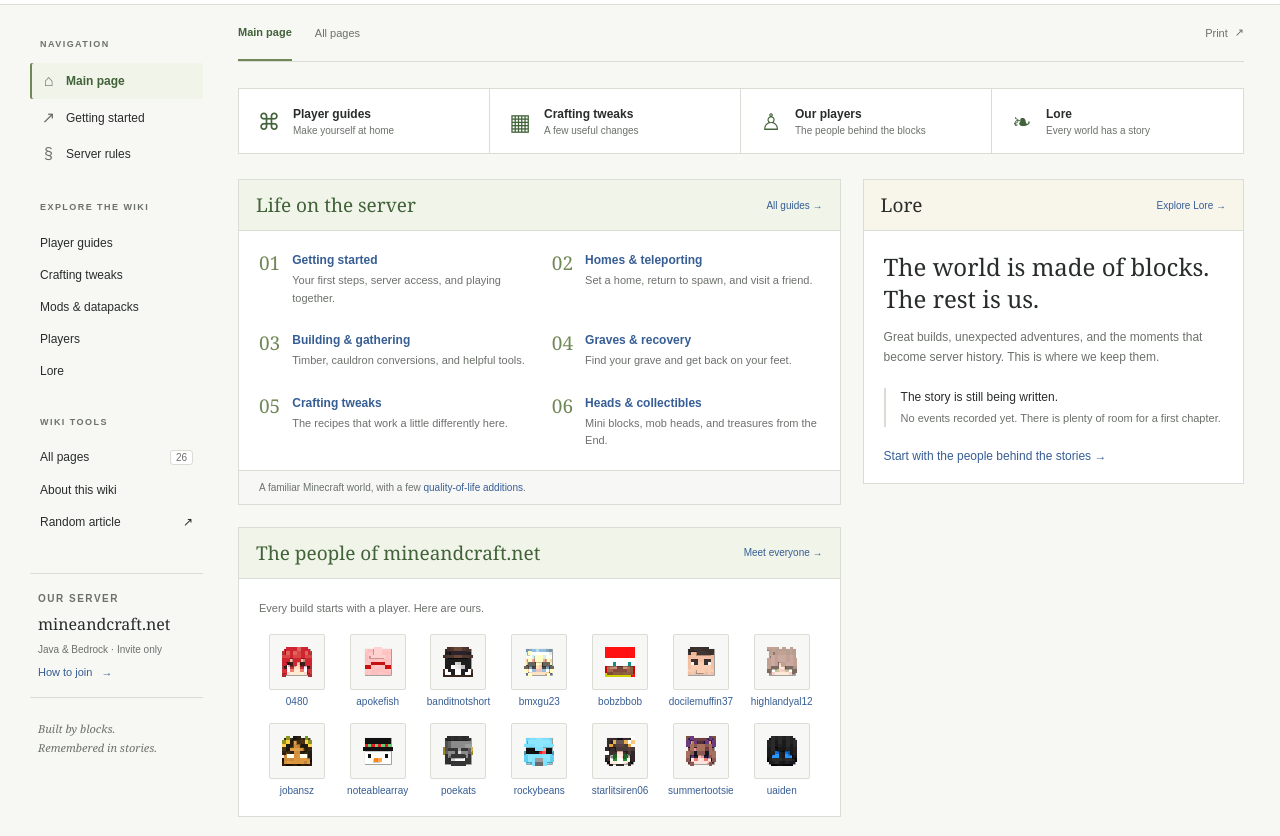
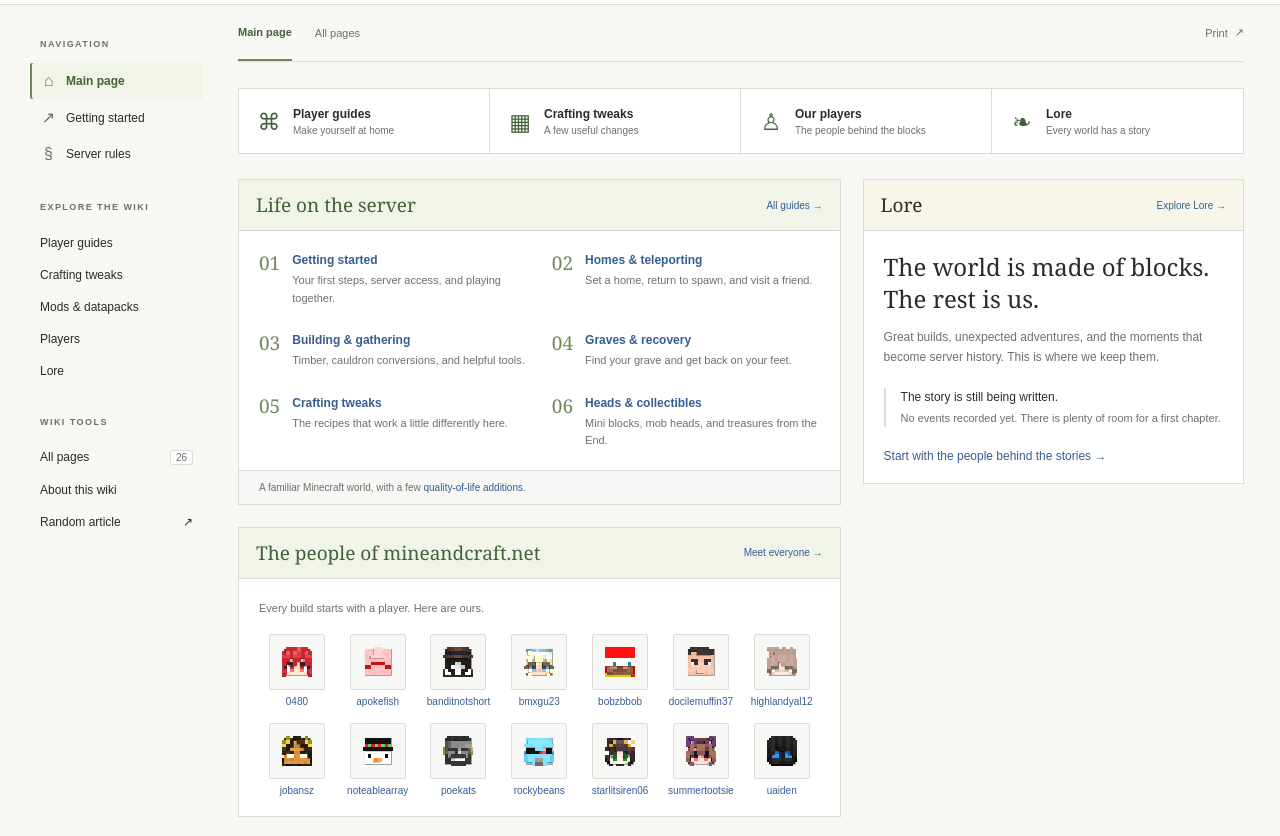
Before and after one commit to mcneds/wiki.mineandcraft.net, an Astro site: page / in a window 1280 px wide. Shown: the part 83-919 px from the top of the page. Built offline with nearby package versions, Linux system fonts and the light colour scheme; Astro itself is replaced by a stand-in of ours.

Commit message:
Remove sidebar server summary and tagline

```diff
--- a/src/layouts/WikiLayout.astro
+++ b/src/layouts/WikiLayout.astro
@@ -62,8 +62,6 @@ const explore = [
         <div class="sidebar-group"><p class="sidebar-heading">NAVIGATION</p>{nav.map(item => <a class:list={['nav-link', { active: path === item.href }]} href={item.href} aria-current={path === item.href ? 'page' : undefined}><span class="nav-icon" aria-hidden="true">{item.icon}</span>{item.label}</a>)}</div>
         <div class="sidebar-group"><p class="sidebar-heading">EXPLORE THE WIKI</p>{explore.map(item => <a class:list={['nav-link', { active: path === item.href || section === item.label }]} href={item.href} aria-current={path === item.href ? 'page' : undefined}>{item.label}</a>)}</div>
         <div class="sidebar-group"><p class="sidebar-heading">WIKI TOOLS</p><a class="nav-link" href="/all-pages/">All pages <span class="nav-count">{articles.length}</span></a><a class="nav-link" href="/wiki/about/">About this wiki</a><button class="nav-link random-page" type="button" data-pages={JSON.stringify(articles.map(a => `/wiki/${a.id}/`))}>Random article <span aria-hidden="true">↗</span></button></div>
-        <div class="sidebar-server"><span class="eyebrow">OUR SERVER</span><strong>mineandcraft.net</strong><span>Java & Bedrock · Invite only</span><a href="/wiki/getting-started/">How to join <span aria-hidden="true">→</span></a></div>
-        <p class="sidebar-foot">Built by blocks.<br />Remembered in stories.</p>
       </aside>
       <div class="page-column">
         <nav class="article-tabs" aria-label="Page tools"><div><a class="selected" href={path}>{home ? 'Main page' : title === 'Lore' ? 'Lore' : 'Article'}</a><a href="/all-pages/">All pages</a></div><div>{source && <a href={source}>View source</a>}<button class="print-page" type="button">Print <span aria-hidden="true">↗</span></button></div></nav>
```
Also changed, not shown: README.md.
